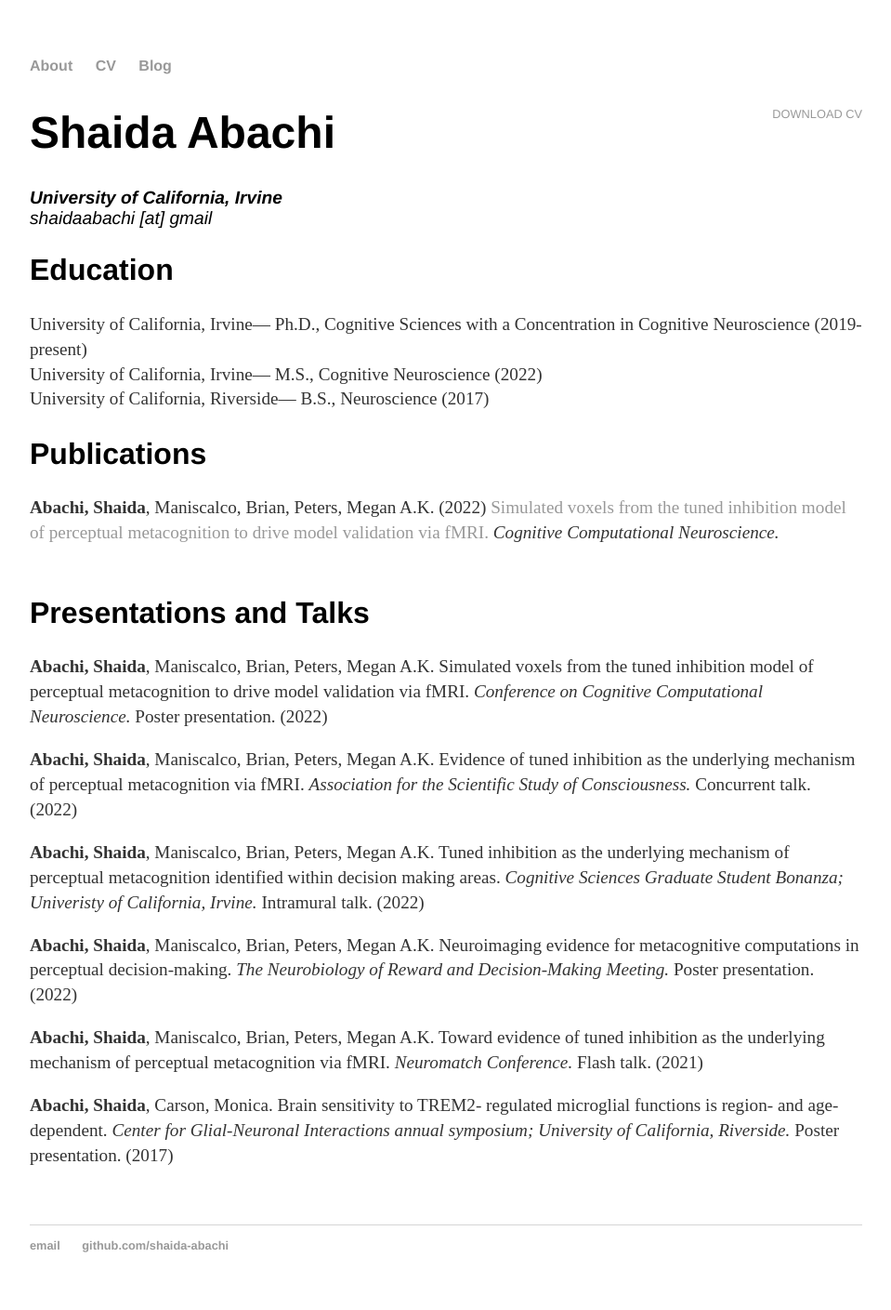
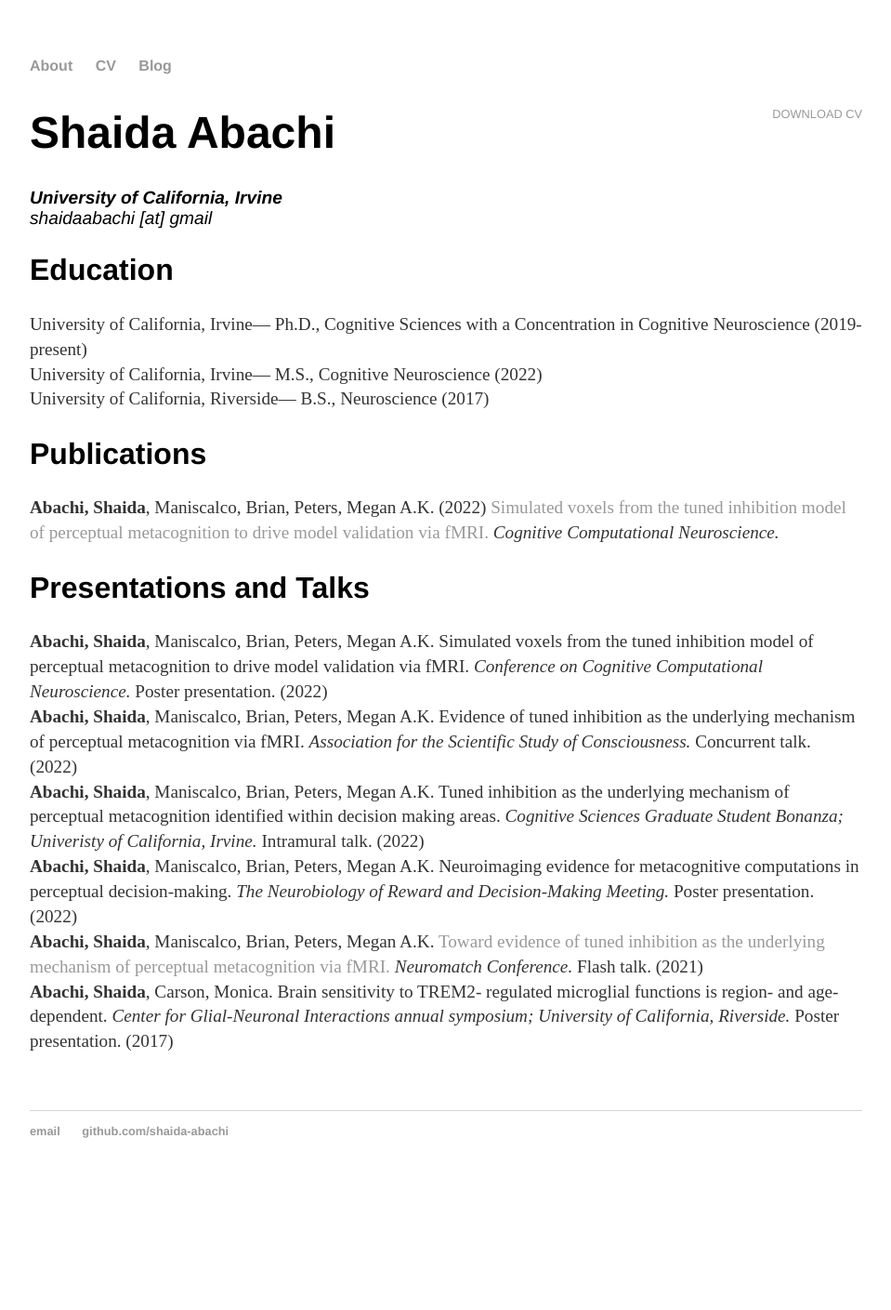
Before and after one commit to shaida-abachi/shaida-abachi.github.io, a Jekyll site: the page built from cv/index.html, in a window 1280 px wide. Shown: the whole page at 93% size, without its empty margins (160-1119 px from the left). Built offline with Jekyll 4.4.1, drawn with Linux system fonts in a browser that asks for light colours; after the commit the page ends 1286 px from its top, so only the background shows below that.

```diff
--- a/cv/index.html
+++ b/cv/index.html
@@ -20,16 +20,15 @@ title: CV of Shaida Abachi
 
 					<h2>Publications</h2>
 
-					<p><strong>Abachi, Shaida</strong>, Maniscalco, Brian, Peters, Megan A.K. (2022) <a href="https://2022.ccneuro.org/Papers/Uploads/Proposals/PaperNum/1143/20220602043058_756443_1143.pdf">Simulated voxels from the tuned inhibition model of perceptual metacognition to drive model validation via fMRI.</a> <em>Cognitive Computational Neuroscience.</em><br>
-						<br>
+					<p><strong>Abachi, Shaida</strong>, Maniscalco, Brian, Peters, Megan A.K. (2022) <a href="https://2022.ccneuro.org/Papers/Uploads/Proposals/PaperNum/1143/20220602043058_756443_1143.pdf">Simulated voxels from the tuned inhibition model of perceptual metacognition to drive model validation via fMRI.</a> <em>Cognitive Computational Neuroscience.</em><br></p>
 
 
 					<h2>Presentations and Talks</h2>
 
 					<p><strong>Abachi, Shaida</strong>, Maniscalco, Brian, Peters, Megan A.K. Simulated voxels from the tuned inhibition model of perceptual metacognition to drive model validation via fMRI. <em>Conference on Cognitive Computational Neuroscience.</em> Poster presentation. (2022)<br>
-					<p><strong>Abachi, Shaida</strong>, Maniscalco, Brian, Peters, Megan A.K. Evidence of tuned inhibition as the underlying mechanism of perceptual metacognition via fMRI. <em>Association for the Scientific Study of Consciousness.</em> Concurrent talk. (2022)<br>
-					<p><strong>Abachi, Shaida</strong>, Maniscalco, Brian, Peters, Megan A.K. Tuned inhibition as the underlying mechanism of perceptual metacognition identified within decision making areas. <em>Cognitive Sciences Graduate Student Bonanza; Univeristy of California, Irvine.</em> Intramural talk. (2022)<br>
-					<p><strong>Abachi, Shaida</strong>, Maniscalco, Brian, Peters, Megan A.K. Neuroimaging evidence for metacognitive computations in perceptual decision-making. <em>The Neurobiology of Reward and Decision-Making Meeting.</em> Poster presentation. (2022)<br>
-					<p><strong>Abachi, Shaida</strong>, Maniscalco, Brian, Peters, Megan A.K. Toward evidence of tuned inhibition as the underlying mechanism of perceptual metacognition via fMRI. <em>Neuromatch Conference.</em> Flash talk. (2021)<br>
-					<p><strong>Abachi, Shaida</strong>, Carson, Monica. Brain sensitivity to TREM2- regulated microglial functions is region- and age- dependent. <em>Center for Glial-Neuronal Interactions annual symposium; University of California, Riverside.</em> Poster presentation. (2017)<br>
+					<strong>Abachi, Shaida</strong>, Maniscalco, Brian, Peters, Megan A.K. Evidence of tuned inhibition as the underlying mechanism of perceptual metacognition via fMRI. <em>Association for the Scientific Study of Consciousness.</em> Concurrent talk. (2022)<br>
+					<strong>Abachi, Shaida</strong>, Maniscalco, Brian, Peters, Megan A.K. Tuned inhibition as the underlying mechanism of perceptual metacognition identified within decision making areas. <em>Cognitive Sciences Graduate Student Bonanza; Univeristy of California, Irvine.</em> Intramural talk. (2022)<br>
+					<strong>Abachi, Shaida</strong>, Maniscalco, Brian, Peters, Megan A.K. Neuroimaging evidence for metacognitive computations in perceptual decision-making. <em>The Neurobiology of Reward and Decision-Making Meeting.</em> Poster presentation. (2022)<br>
+					<strong>Abachi, Shaida</strong>, Maniscalco, Brian, Peters, Megan A.K. <a href="https://www.youtube.com/watch?v=FzcQYbvU5AA">Toward evidence of tuned inhibition as the underlying mechanism of perceptual metacognition via fMRI.</a> <em>Neuromatch Conference.</em> Flash talk. (2021)<br>
+					<strong>Abachi, Shaida</strong>, Carson, Monica. Brain sensitivity to TREM2- regulated microglial functions is region- and age- dependent. <em>Center for Glial-Neuronal Interactions annual symposium; University of California, Riverside.</em> Poster presentation. (2017)</p>
 	</div>
```
